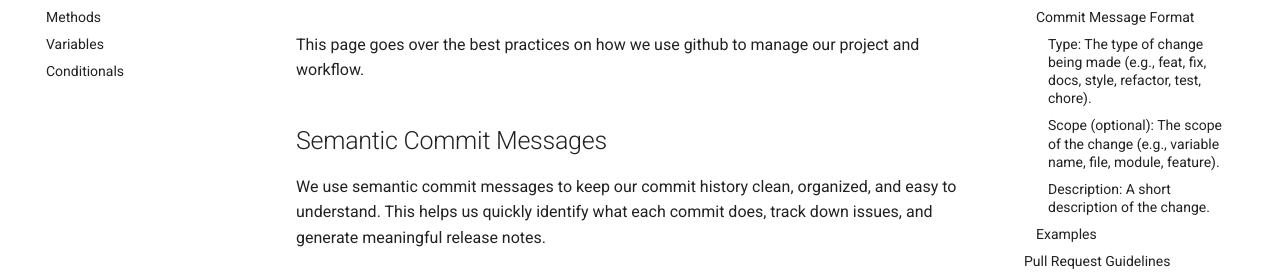
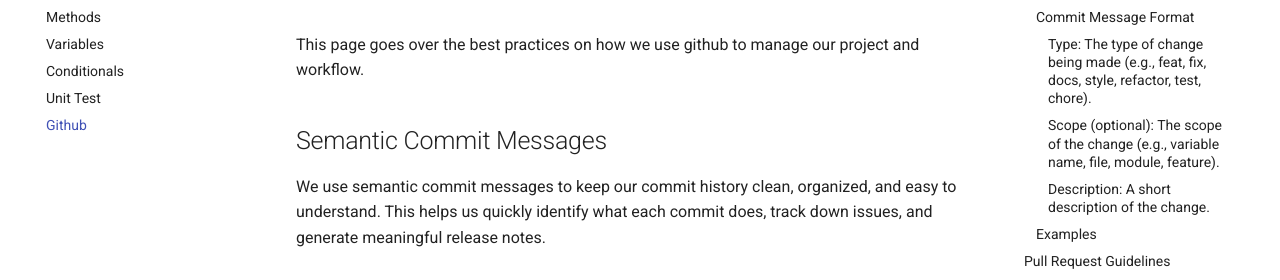
Before and after one commit to UCL-Team4/handbook, an MkDocs documentation site: the page built from docs/github.md, in a window 1280 px wide. Shown: the part 148-428 px from the top of the page. Built offline with MkDocs 1.6.1 and Material for MkDocs 9.7.7, drawn with Linux system fonts in a browser that asks for light colours; comment, search, counter and statistics services are not loaded.

Commit message:
Chore: add unit test and github to the nav

```diff
--- a/mkdocs.yml
+++ b/mkdocs.yml
@@ -42,3 +42,5 @@ nav:
   - "methods.md"
   - "variables.md"
   - "conditionals.md"
+  - "unittest.md"
+  - "github.md"
```
